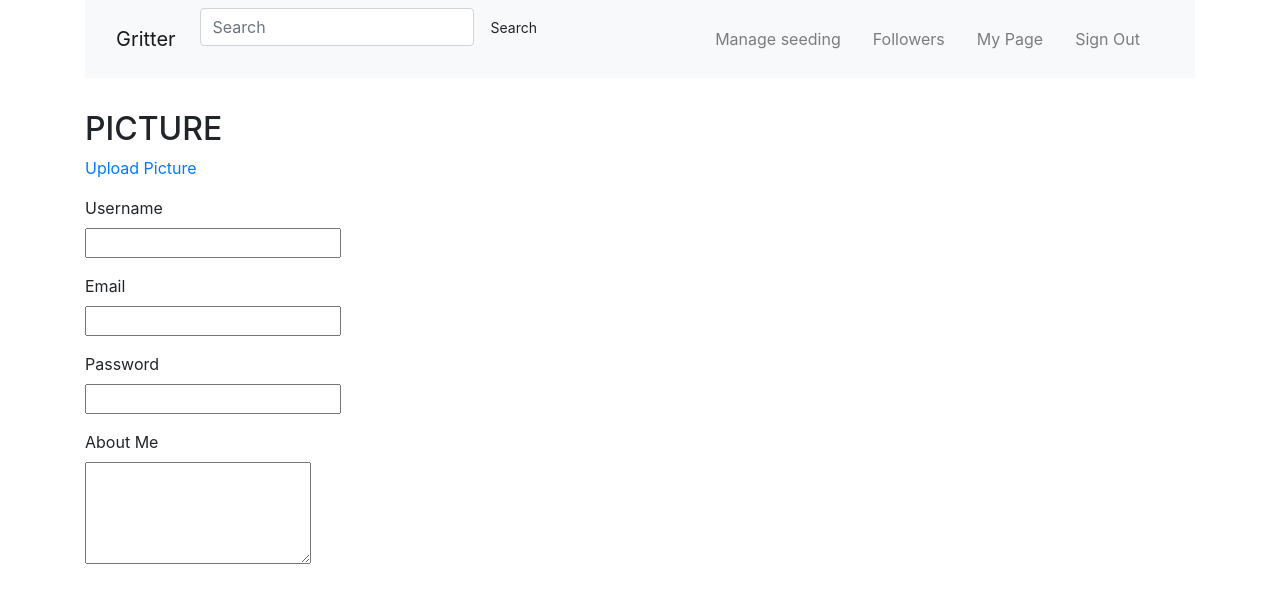
After one commit to thejasonlee/twitter_clone, a Flask app: page /user/admin/edit_profile in a window 1280 px wide. The commit adds this page. Shown: the top 603 px of the page. Run offline with Flask 2, Linux system fonts and the light colour scheme; a user stored in the database is signed in; some libraries are stand-ins or nearby versions.

Commit message:
Started edit profile page

```diff
--- a/project/forms.py
+++ b/project/forms.py
@@ -26,6 +26,15 @@ class UserPost(FlaskForm):
 class FollowForm(FlaskForm):
     submit = SubmitField('Submit')
 
+
 class SearchForm(FlaskForm):
     content = TextAreaField('Message', validators=[DataRequired()])
     submit = SubmitField('Submit')
+
+
+class EditProfileForm(FlaskForm):
+    username= StringField('Username',validators=[])
+    email= StringField('Email',validators=[Email()])
+    password= PasswordField('Password', validators=[])
+    content = TextAreaField('About Me', validators=[])
+    submit= SubmitField("Submit")
--- a/project/routes.py
+++ b/project/routes.py
@@ -1,6 +1,6 @@
 from flask import flash, render_template, url_for, redirect, g, send_from_directory, request
 from project import app, db, login
-from project.forms import SignUpForm, SignInForm, UserPost, FollowForm, SearchForm
+from project.forms import SignUpForm, SignInForm, UserPost, FollowForm, SearchForm, EditProfileForm
 from project.models import User, Post, Like
 from project.db_seed import *
 from project.db_queries import *
@@ -218,6 +218,13 @@ def following(username):
     return render_template('following.html')
 
 
+@app.route('/user/<username>/edit_profile', methods=['GET', 'POST'])
+@login_required
+def edit_profile(username):
+    form = EditProfileForm()
+    return render_template('edit_profile.html', form=form)
+
+
 @app.route('/list_users', methods=['GET'])
 def list_users():
     users = User.query.all()
--- /dev/null
+++ b/project/templates/edit_profile.html
@@ -0,0 +1,34 @@
+{% extends "layout.html" %}
+
+
+{% block content %}
+
+<div class="container" >
+
+    <p>
+        <h2>PICTURE</h2>
+        <a href="">Upload Picture</a>
+    </p>
+
+    <p>
+        {{ form.username.label }} <br>
+        {{ form.username }} <br>
+    </p>
+    <p>
+        {{ form.email.label }} <br>
+        {{ form.email }} <br>
+    </p>
+    <p>
+        {{ form.password.label }} <br>
+        {{ form.password }} <br>
+    </p>
+    <p>
+        {{ form.content.label }} <br>
+        {{ form.content(rows='4',cols='20') }} <br>
+    </p>
+
+
+</div>
+
+
+{% endblock %}
--- a/project/templates/user.html
+++ b/project/templates/user.html
@@ -16,6 +16,7 @@
 
 <div class="container" >
     <h3>{{ user.username }}</h3>
+    <h6><a href="{{ url_for('edit_profile', username=current_user.username) }}">Edit Profile</a></h6>
 </div>
 
 <div class="container" >
```
